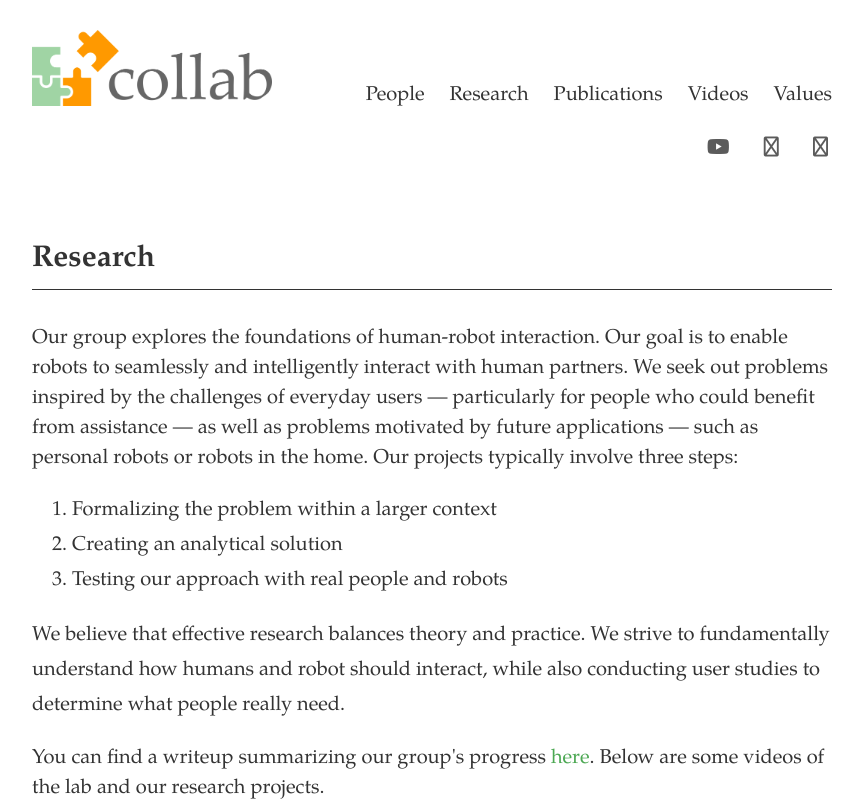
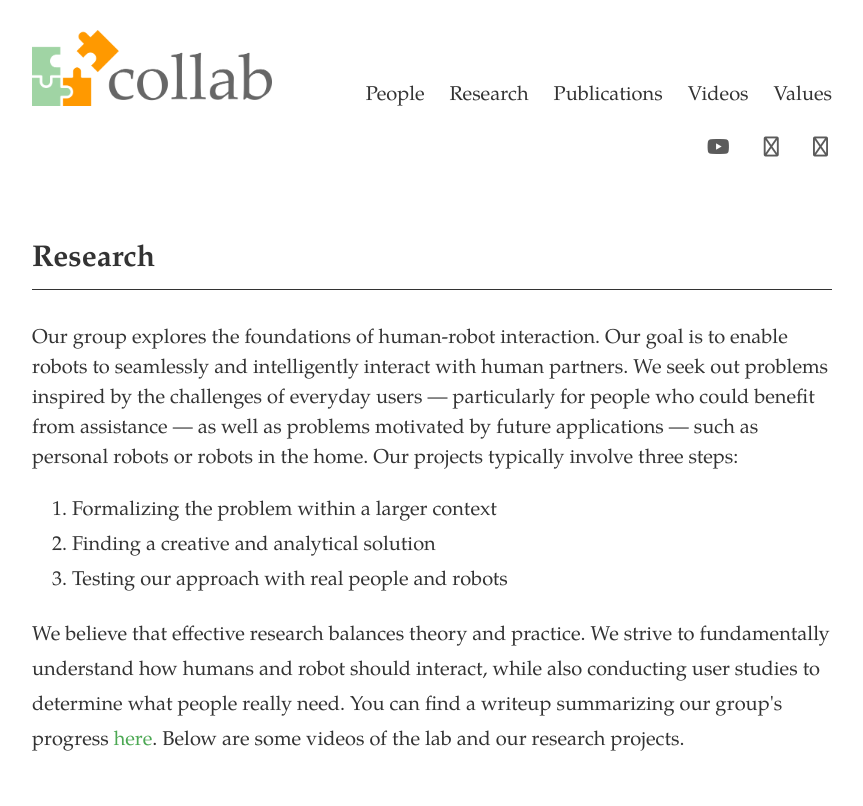
Before and after one commit to VT-Collab/vt-collab.github.io, a Jekyll site: the page built from research.html, in a window 1280 px wide and 900 px high, cut to the strip 0-806 px from the top of the window. Shown: the whole strip, without its empty margins (208-1071 px from the left). Built offline with Jekyll 4.4.1, drawn with Linux system fonts in a browser that asks for light colours; nearby versions of some CDN libraries.

Commit message:
research redo

```diff
--- a/research.html
+++ b/research.html
@@ -37,18 +37,17 @@ as well as problems motivated by future applications &mdash; such as personal ro
 Our projects typically involve three steps:
 <ol>
   <li>Formalizing the problem within a larger context</li>
-  <li>Creating an analytical solution</li>
+  <li>Finding a creative and analytical solution</li>
   <li>Testing our approach with real people and robots</li>
 </ol>
 We believe that effective research balances theory and practice.
 We strive to fundamentally understand how humans and robot should interact,
 while also conducting user studies to determine what people really need.
+You can find a writeup summarizing our group's progress <a href="https://collab.me.vt.edu/pdfs/losey_review2025.pdf">here</a>.
+Below are some videos of the lab and our research projects.
 </p>
 
-<p>
-You can find a writeup summarizing our group's progress <a href=\https://collab.me.vt.edu/pdfs/losey_review2025.pdf\>here</a>.
-Below are some videos of the lab and our research projects.
-</p>
+<br>
 
 <center>
   <iframe  width="100%" height="500px" src="https://www.youtube.com/embed/P7IaDuJLUCo" frameborder="0" allowfullscreen></iframe>
```
